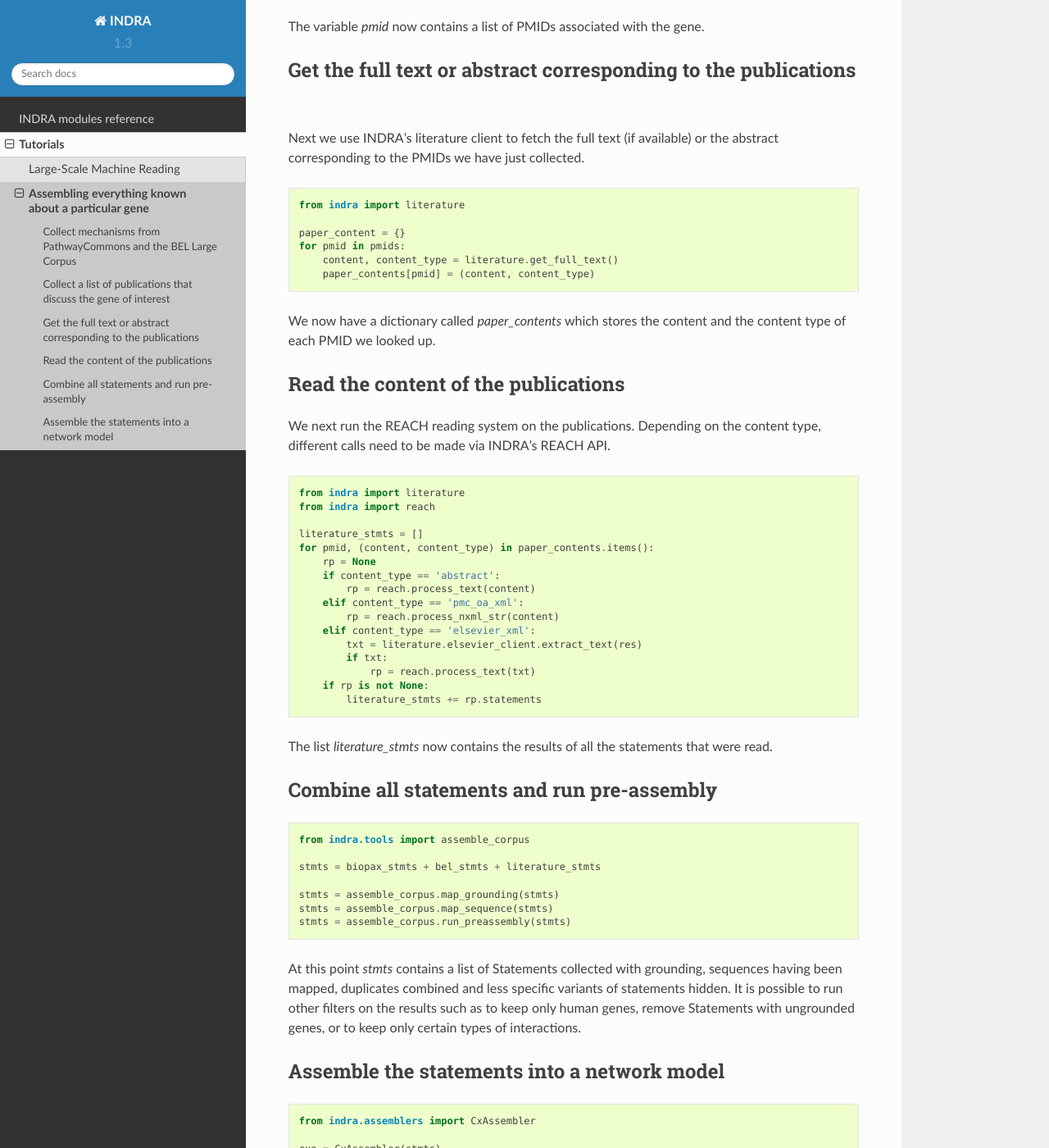
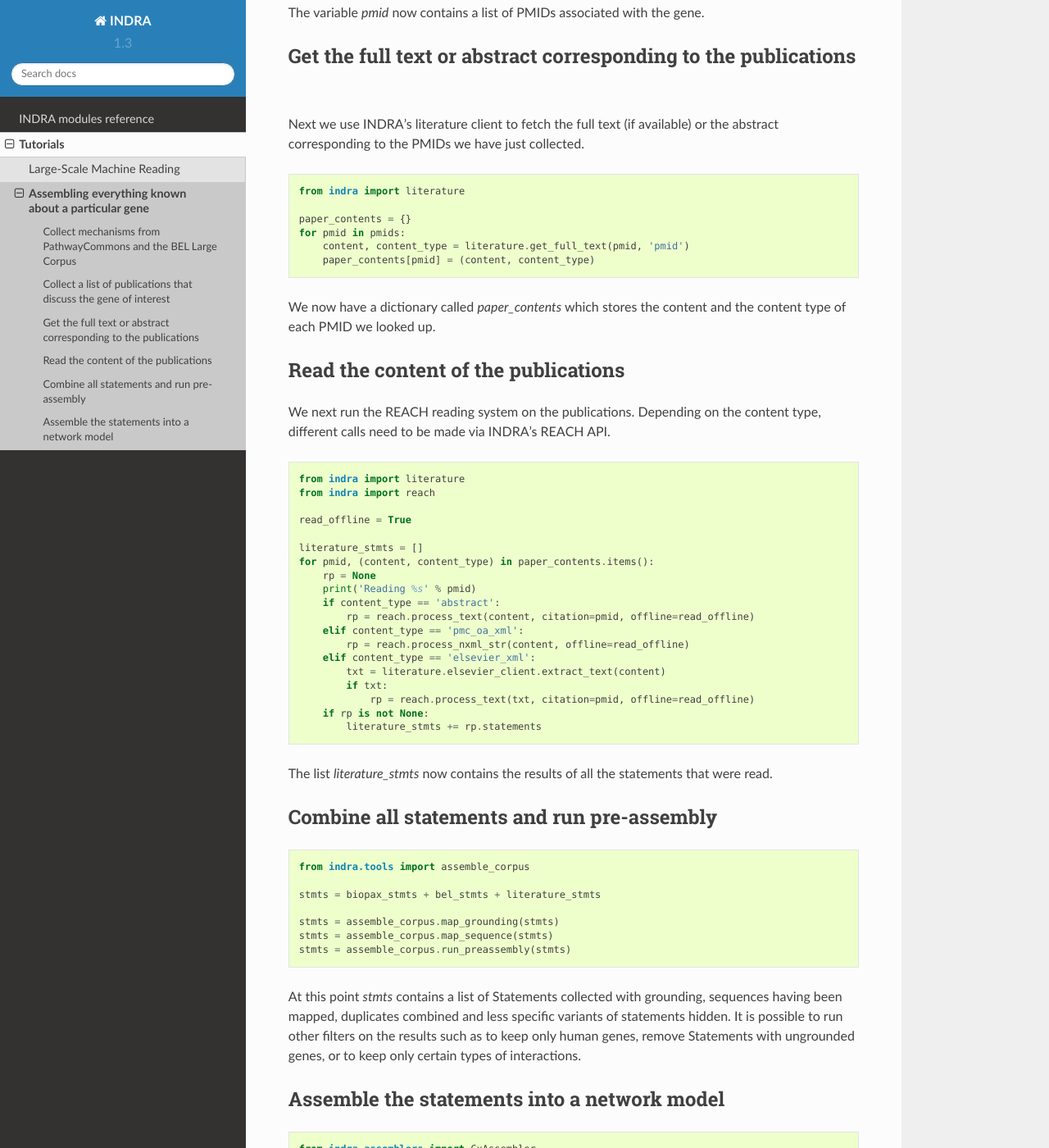
Before and after one commit to sorgerlab/indra, a Sphinx documentation site: the page built from doc/tutorials/gene_network.rst, in a window 1280 px wide and 1400 px high, scrolled down 1107 px. Shown: the whole window at 82% size. Built offline with Sphinx 7.4.7 and the Read the Docs theme 2.0.0, drawn with Linux system fonts in a browser that asks for light colours; pages that are not in the unit, such as notebooks, are missing from menus; some of the changed text lies outside the part shown.

Commit message:
Fix in gene network tutorial

```diff
--- a/doc/tutorials/gene_network.rst
+++ b/doc/tutorials/gene_network.rst
@@ -58,9 +57,9 @@ the abstract corresponding to the PMIDs we have just collected.
 
     from indra import literature
 
-    paper_content = {}
+    paper_contents = {}
     for pmid in pmids:
-        content, content_type = literature.get_full_text()
+        content, content_type = literature.get_full_text(pmid, 'pmid')
         paper_contents[pmid] = (content, content_type)
 
 We now have a dictionary called `paper_contents` which stores the content and
@@ -77,17 +76,20 @@ content type, different calls need to be made via INDRA's REACH API.
     from indra import literature
     from indra import reach
 
+    read_offline = True
+
     literature_stmts = []
     for pmid, (content, content_type) in paper_contents.items():
         rp = None
+        print('Reading %s' % pmid)
         if content_type == 'abstract':
-            rp = reach.process_text(content)
+            rp = reach.process_text(content, citation=pmid, offline=read_offline)
         elif content_type == 'pmc_oa_xml':
-            rp = reach.process_nxml_str(content)
+            rp = reach.process_nxml_str(content, offline=read_offline)
         elif content_type == 'elsevier_xml':
-            txt = literature.elsevier_client.extract_text(res)
+            txt = literature.elsevier_client.extract_text(content)
             if txt:
-                rp = reach.process_text(txt)
+                rp = reach.process_text(txt, citation=pmid, offline=read_offline)
         if rp is not None:
             literature_stmts += rp.statements
 
```
Also changed, not shown: other parts of doc/tutorials/gene_network.rst (+2 -3 lines).
